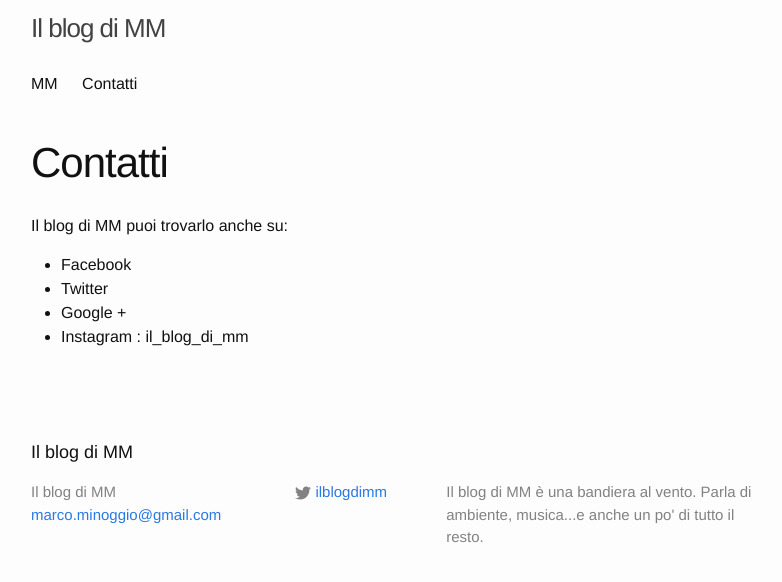
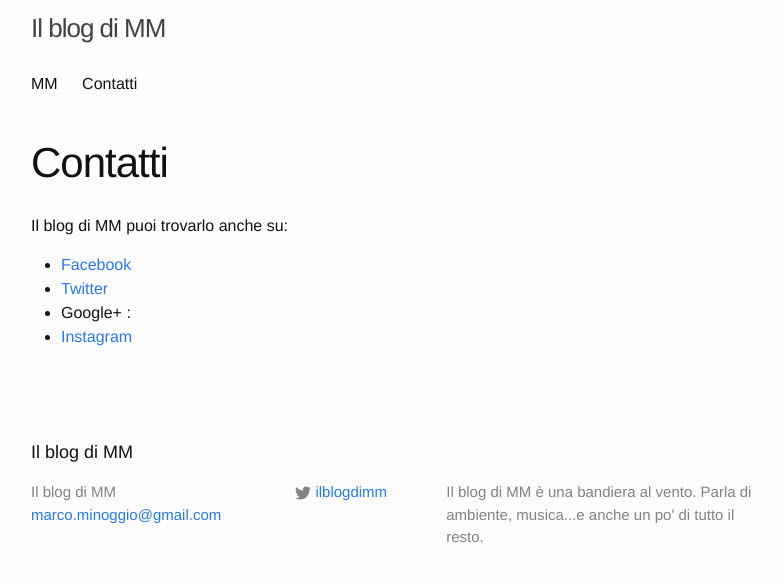
Before and after one commit to ilblogdimm/ilblogdimm, a Jekyll site: the page built from contatti.md, in a window 1280 px wide. Shown: the top 582 px of the page, without its empty margins (239-1021 px from the left). Built offline with Jekyll 4.4.1, drawn with Linux system fonts in a browser that asks for light colours.

Commit message:
Correggi Contatti

```diff
--- a/contatti.md
+++ b/contatti.md
@@ -6,7 +6,8 @@ comments: False
 ---
 
 Il blog di MM puoi trovarlo anche su:
-- Facebook
-- Twitter
-- Google +
-- Instagram : il_blog_di_mm
+
+* [Facebook](https://www.facebook.com/IlblogdiMM)
+* [Twitter](https://twitter.com/IlblogdiMM)
+* Google+  :
+* [Instagram](http://instagram.com/ilblogdimm)
```
